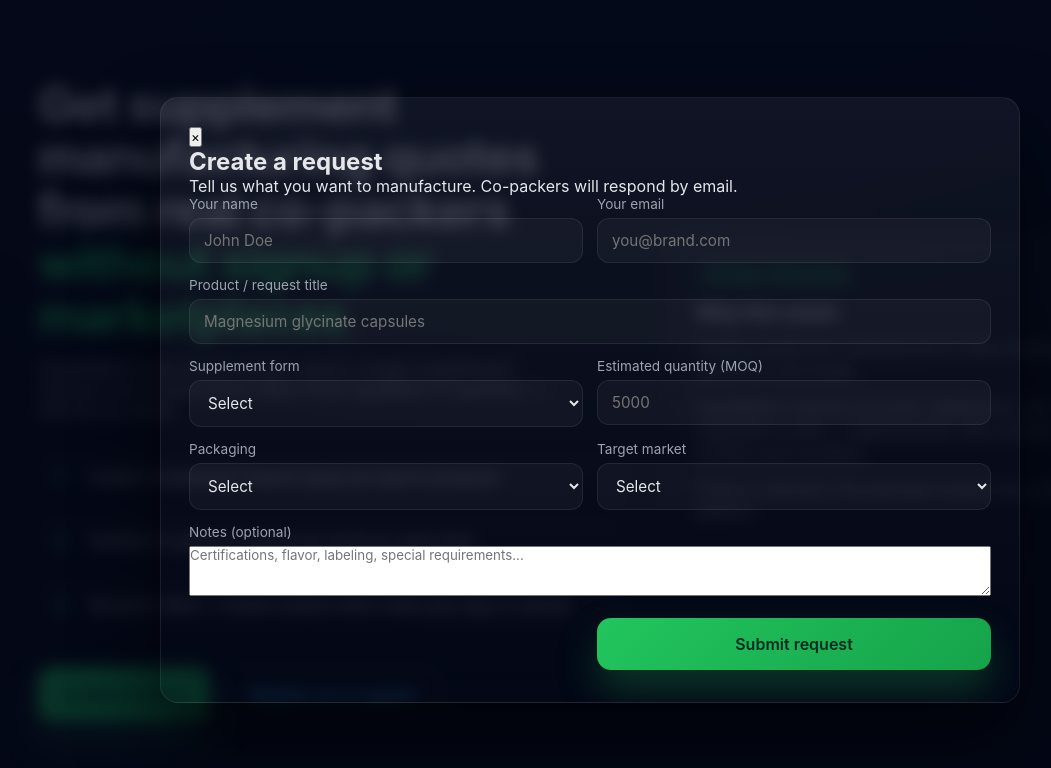
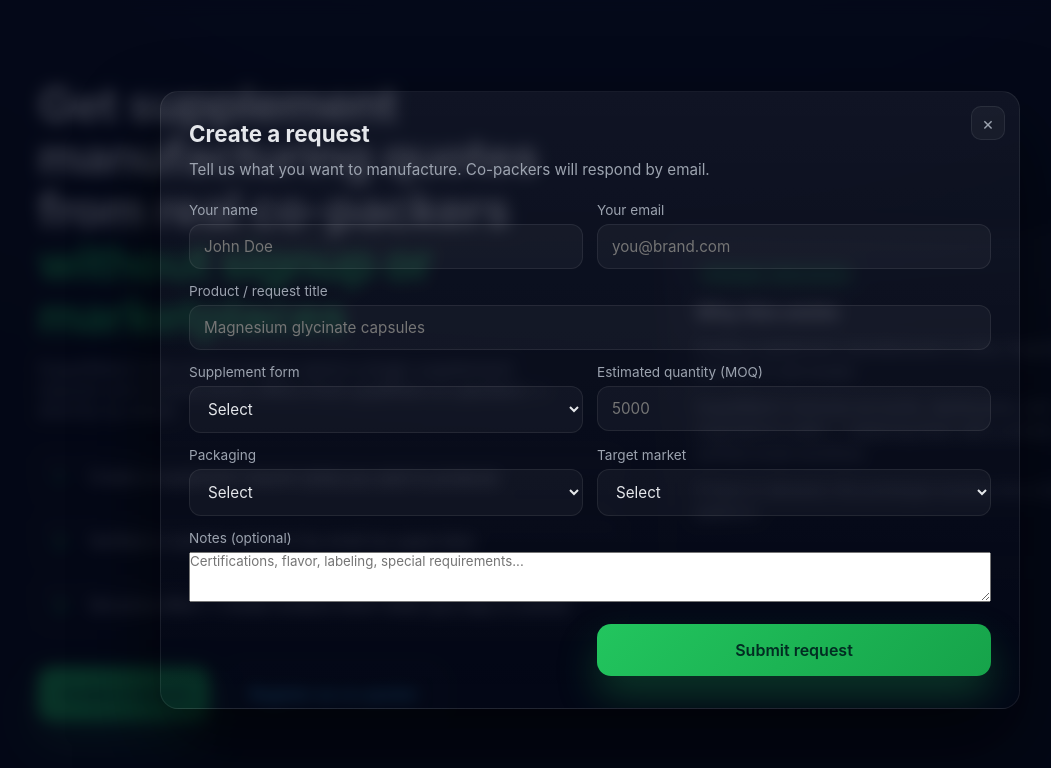
Before and after one commit to ozanatmar/supplimatch, a plain HTML site: page index.html in a window 1280 px wide. Both pictures are taken after a click on the button "Create a request". Shown: the whole page, without its empty margins (50-1101 px from the left). Drawn offline with Linux system fonts and the light colour scheme.

Commit message:
Update styles.css

```diff
--- a/styles.css
+++ b/styles.css
@@ -209,7 +209,7 @@
     }
 
     /* =========================
-       MODAL (smoother)
+       MODAL
     ========================= */
     .modal-overlay {
       position: fixed;
@@ -223,10 +223,9 @@
       align-items: center;
       justify-content: center;
 
-      /* smoother fade + slight background shift */
       opacity: 0;
       pointer-events: none;
-      transition: opacity 220ms cubic-bezier(0.2, 0.8, 0.2, 1);
+      transition: opacity 0.25s ease;
 
       overflow-y: auto;
       padding: 24px;
@@ -237,7 +236,6 @@
       pointer-events: auto;
     }
 
-    /* Modal entrance/exit */
     .modal {
       position: relative;
 
@@ -245,33 +243,20 @@
       border: 1px solid var(--border);
       border-radius: 18px;
 
+      /* wider on desktop, responsive everywhere */
       width: min(860px, 92vw);
       max-width: 860px;
 
       padding: 28px 28px 32px;
       box-shadow: 0 40px 80px rgba(0,0,0,0.6);
 
+      transform: scale(0.96) translateY(10px);
+      transition: transform 0.25s ease;
+
+      /* scroll behaviour */
       max-height: calc(100vh - 48px);
       overflow-y: auto;
       overflow-x: hidden;
-
-      /* start state */
-      opacity: 0;
-      transform: translateY(16px) scale(0.98);
-      filter: blur(2px);
-
-      /* smooth curve */
-      transition:
-        transform 260ms cubic-bezier(0.2, 0.8, 0.2, 1),
-        opacity 180ms ease,
-        filter 260ms ease;
-    }
-
-    /* active state */
-    .modal-overlay.active .modal {
-      opacity: 1;
-      transform: translateY(0) scale(1);
-      filter: blur(0);
     }
 
     /* On small screens OR short heights, top-align so you can scroll naturally */
@@ -279,20 +264,45 @@
       .modal-overlay { align-items: flex-start; }
     }
 
-    /* Respect reduced-motion users */
-    @media (prefers-reduced-motion: reduce) {
-      .modal-overlay,
-      .modal {
-        transition: none !important;
-      }
-      .modal {
-        transform: none !important;
-        filter: none !important;
-        opacity: 1 !important;
-      }
+    .modal-overlay.active .modal {
+      transform: scale(1) translateY(0);
     }
 
+    .modal-close {
+      position: absolute;
+      top: 14px;
+      right: 14px;
 
+      width: 34px;
+      height: 34px;
+      border-radius: 10px;
+
+      border: 1px solid var(--border);
+      background: rgba(255,255,255,0.04);
+
+      color: var(--muted);
+      font-size: 18px;
+      cursor: pointer;
+
+      transition: background 0.15s ease, color 0.15s ease;
+    }
+
+    .modal-close:hover {
+      background: rgba(255,255,255,0.08);
+      color: var(--text);
+    }
+
+    .modal h2 {
+      font-size: 1.4rem;
+      margin-bottom: 12px;
+    }
+
+    .modal p {
+      font-size: 0.95rem;
+      color: var(--muted);
+      line-height: 1.5;
+      margin-bottom: 20px;
+    }
 
     /* =========================
        FORM + PILLS
```
